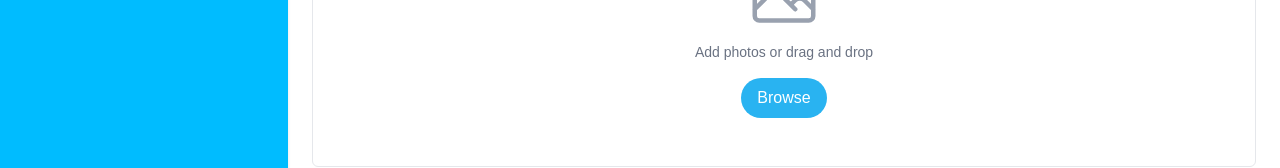
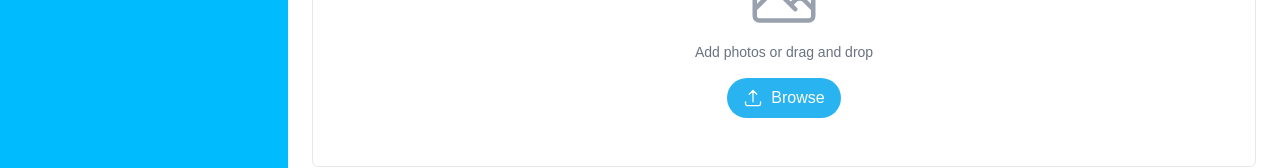
Before and after one commit to myminit/artopia-webpro, a Next.js app: page /upload in a window 1280 px wide. Shown: the part 510-678 px from the top of the page. Built offline with nearby package versions, Linux system fonts and the light colour scheme.

Commit message:
upload pics

```diff
--- a/app/upload/page.jsx
+++ b/app/upload/page.jsx
@@ -1,5 +1,5 @@
 "use client";
-import { useState } from "react";
+import { useState, useRef } from "react";
 
 import Image from "next/image";
 import { PhotoIcon, ArrowUpTrayIcon } from "@heroicons/react/24/outline";
@@ -10,6 +10,7 @@ import HeadLogo from "../../components/HeadLogo";
 export default function Upload() {
   const [postText, setPostText] = useState("");
   const [image, setImage] = useState(null);
+  const fileInputRef = useRef(null); // ใช้ ref เพื่อเชื่อมโยงกับ input
 
   const handleImageUpload = (e) => {
     const file = e.target.files[0];
@@ -23,6 +24,10 @@ export default function Upload() {
     // logic อัปโหลดจริง
     console.log("โพสต์:", postText);
     console.log("รูป:", image);
+  };
+
+  const handleBrowseClick = () => {
+    fileInputRef.current.click(); // คลิก input เมื่อคลิกปุ่ม "Browse"
   };
 
   return (
@@ -39,7 +44,7 @@ export default function Upload() {
         </div>
 
         {/* Main Content */}
-        <main className="ml-72 flex-1 overflow-y-auto px-6 py-4  ">
+        <main className="ml-72 flex-1 overflow-y-auto px-6 py-4">
           <div className="py-2 mx-auto">
             <h1 className="text-4xl font-bold mb-6">Upload post</h1>
 
@@ -77,21 +82,21 @@ export default function Upload() {
                 </>
               )}
               <input
+                ref={fileInputRef} // เชื่อมโยงกับ ref
                 type="file"
                 accept="image/*"
                 onChange={handleImageUpload}
                 className="hidden"
-                id="fileUpload"
               />
-              <label htmlFor="fileUpload">
               <button
                 type="button"
                 style={{ backgroundColor: "#29B3F1" }}
-                  className="mt-2 px-4 py-2 text-white rounded-full hover:opacity-90 transition"
+                className="mt-2 px-4 py-2 bg-blue-500 text-white rounded-full hover:opacity-90 transition inline-flex items-center gap-2"
+                onClick={handleBrowseClick} // เมื่อคลิกปุ่ม "Browse" จะเปิดไฟล์เลือก
               >
+                <ArrowUpTrayIcon className="w-5 h-5" />
                 Browse
               </button>
-              </label>
             </div>
 
             {/* Action Buttons */}
```
Lines whose indentation alone changed are shown as unchanged.
